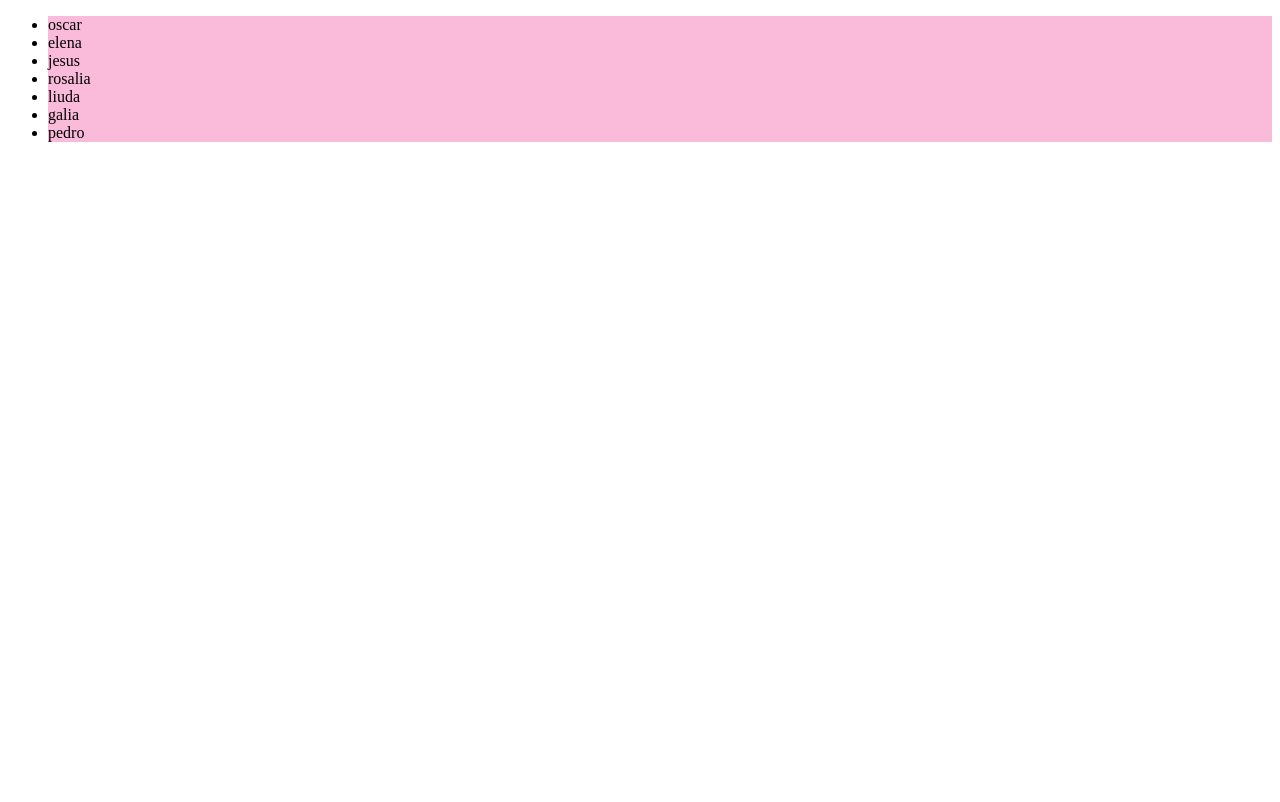
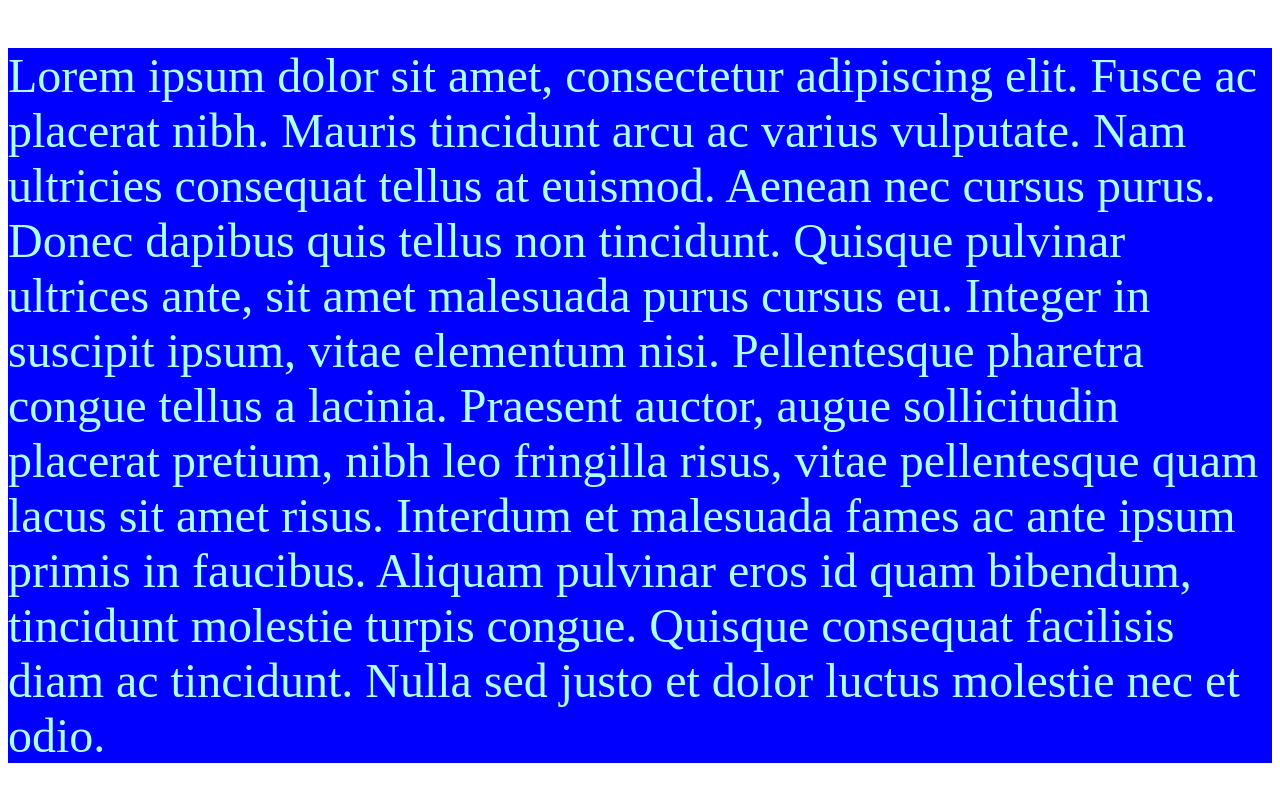
Before and after one commit to milachirolde/NVL-CSS-P3a, a plain HTML site: page index.html in a window 1280 px wide. Drawn offline with Linux system fonts and the light colour scheme.

Commit message:
Adding CSS styles

```diff
--- a/css/style.css
+++ b/css/style.css
@@ -2,3 +2,7 @@ li {
     background-color: #fabada;
     color: #000000;
 }
+
+p {
+    background-color: blue;
+}
--- a/index.html
+++ b/index.html
@@ -7,20 +7,18 @@
   <title>NVL-CSS-P3a</title>
   <meta name="description" content="NVL-CSS-P3a">
   <meta name="author" content="SitePoint">
+  <style>
+    p {
+      color: #aaffff;
+    }
+  </style>
 
   <link rel="stylesheet" href="css/style.css">
 </head>
 
 <body>
   <!--<script src="js/scripts.js"></script>-->
-  <ul>
-      <li>oscar</li>
-      <li>elena</li>
-      <li>jesus</li>
-      <li>rosalia</li>
-      <li>liuda</li>
-      <li>galia</li>
-      <li>pedro</li>
-  </ul>
+
+  <p style="font-size: 48px;">Lorem ipsum dolor sit amet, consectetur adipiscing elit. Fusce ac placerat nibh. Mauris tincidunt arcu ac varius vulputate. Nam ultricies consequat tellus at euismod. Aenean nec cursus purus. Donec dapibus quis tellus non tincidunt. Quisque pulvinar ultrices ante, sit amet malesuada purus cursus eu. Integer in suscipit ipsum, vitae elementum nisi. Pellentesque pharetra congue tellus a lacinia. Praesent auctor, augue sollicitudin placerat pretium, nibh leo fringilla risus, vitae pellentesque quam lacus sit amet risus. Interdum et malesuada fames ac ante ipsum primis in faucibus. Aliquam pulvinar eros id quam bibendum, tincidunt molestie turpis congue. Quisque consequat facilisis diam ac tincidunt. Nulla sed justo et dolor luctus molestie nec et odio.</p>
 </body>
 </html>
```
